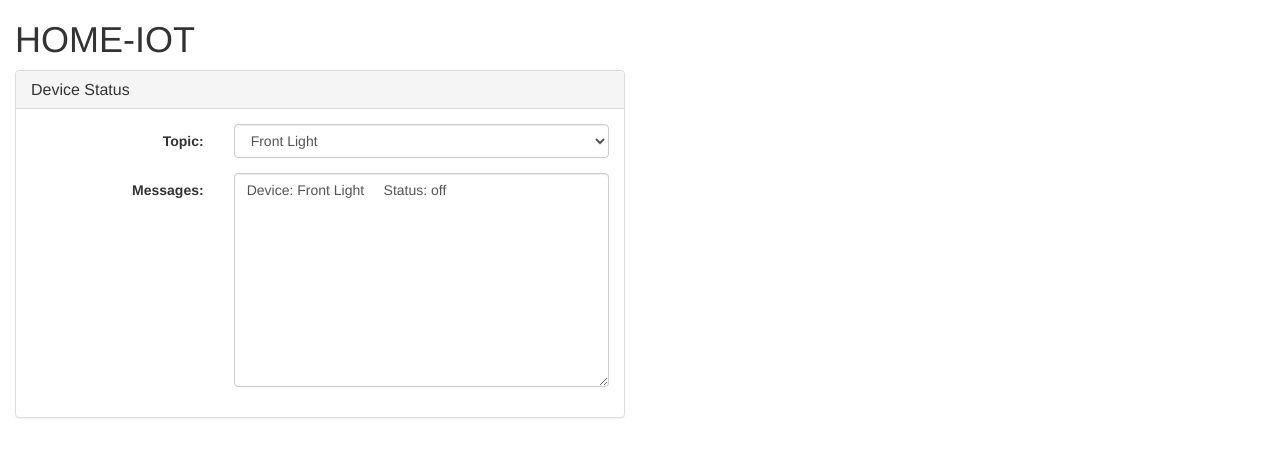
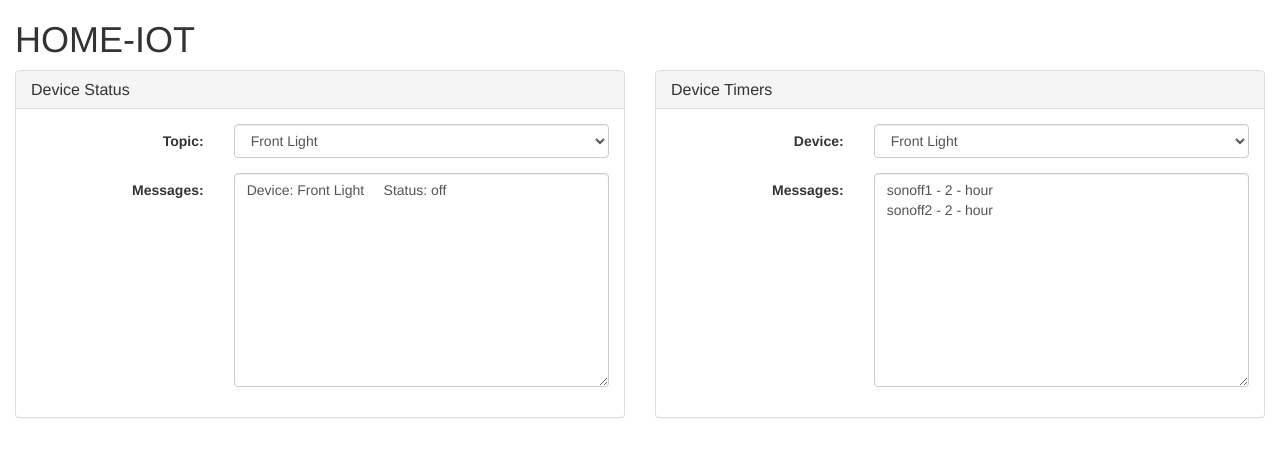
Before and after one commit to thachphongphong/home-iot, a Flask app: page /iot in a window 1280 px wide. Shown: the top 457 px of the page. Run offline with Flask 2, Linux system fonts and the light colour scheme; data comes from the database, SQL or seed files in the repository; both versions use the stored data as it was after the commit; parts of the project's set-up code (start-up, migrations or seed data) failed here and were passed over; some libraries are stand-ins or nearby versions.

Commit message:
dockerization app

```diff
--- a/app.py
+++ b/app.py
@@ -4,10 +4,19 @@ A small Test application to show how to use Flask-MQTT.
 import logging
 import eventlet
 import json
-from flask import Flask, render_template
+import schedule
+import time
+import os.path
+import configparser
+import sqlite3 as sql
+from flask import Flask, render_template, g, request
 from flask_mqtt import Mqtt
 from flask_socketio import SocketIO
 from flask_bootstrap import Bootstrap
+from threading import Thread
+
+BASE_DIR = os.path.dirname(os.path.abspath(__file__))
+DATABASE = os.path.join(BASE_DIR, "iot.db")
 
 # Blueprints
 from api.api import api
@@ -24,12 +33,15 @@ app.logger.debug('START IOT API')
 app.register_blueprint(api)
 
 # app.config['SECRET'] = 'my secret key'
+config = configparser.ConfigParser()
+config.read('config.ini')
+
 app.config['TEMPLATES_AUTO_RELOAD'] = True
-app.config['MQTT_BROKER_URL'] = 'localhost'
+app.config['MQTT_BROKER_URL'] = config['DEFAULT']['MQTT_BROKER_URL']
 app.config['MQTT_BROKER_PORT'] = 1883
 app.config['MQTT_CLIENT_ID'] = 'iot-home'
-app.config['MQTT_USERNAME'] = ''
-app.config['MQTT_PASSWORD'] = ''
+app.config['MQTT_USERNAME'] = config['DEFAULT']['MQTT_USERNAME']
+app.config['MQTT_PASSWORD'] = config['DEFAULT']['MQTT_PASSWORD']
 app.config['MQTT_KEEPALIVE'] = 5
 app.config['MQTT_TLS_ENABLED'] = False
 
@@ -40,16 +52,31 @@ mqtt = Mqtt(app)
 socketio = SocketIO(app)
 bootstrap = Bootstrap(app)
 
-def checkTopic(t):
-    return True
-    if t in topics:
+def checkDevice(d):
+    if d in devices:
         return True
     else:
         return False
 
+
+def get_db():
+    db = getattr(g, '_database', None)
+    if db is None:
+        db = g._database = sql.connect(DATABASE)
+    return db
+
+@app.teardown_appcontext
+def close_connection(exception):
+    db = getattr(g, '_database', None)
+    if db is not None:
+        db.close()
+
 @app.route('/iot')
 def index():
-    return render_template('index.html')
+    cur = get_db().cursor()
+    cur = cur.execute("select * from timer")
+    rows = cur.fetchall()
+    return render_template('index.html', timers=rows)
 
 
 # @socketio.on('publish')
@@ -119,16 +146,58 @@ def handle_mqtt_message(client, userdata, message):
 #     # print(level, buf)
 #     pass
 
-@mqtt.on_connect()
-def handle_connect(client, userdata, flags, rc):
-    for id in devices:
-        app.logger.debug("Subscribe device topic %s" % id)
-       # mqtt.subscribe("cmnd/"+id+"/power", 0)
-        mqtt.subscribe("stat/"+id+"/POWER", 0)
+# @mqtt.on_connect()
+# def handle_connect(client, userdata, flags, rc):
+#     #for id in devices:
+#        # app.logger.debug("Subscribe device topic %s" % id)
+#        # mqtt.subscribe("cmnd/"+id+"/power", 0)
+#        # mqtt.subscribe("stat/"+id+"/POWER", 0)
 
 @app.route('/home')
 def start():
     return 'IOT HOME PROJECT!'
 
+def timer_job():
+    app.logger.debug("I'm working...")
+
+@app.route('/api/v1.0/timer/<devId>/<int:timer>', methods=['POST'])
+def add_to_schedule(devId, timer=1):
+    if checkDevice(devId):
+        app.logger.debug(json.dumps(request.json))
+        # job = schedule.every()
+        # if count == 1:
+        #     if period == 'day':
+        #         job = job.day
+        #     elif period == 'hour':
+        #         job = job.hour
+        #     elif period == 'minute':
+        #         job = job.minute
+        #     elif period == 'second':
+        #         job = job.second
+        #     else:
+        #         return "Invalid period " + period
+        # else:
+        #     if period == 'day':
+        #         job = job.days
+        #     elif period == 'hour':
+        #         job = job.hours
+        #     elif period == 'minute':
+        #         job = job.minutes
+        #     elif period == 'second':
+        #         job = job.seconds
+        #     else:
+        #         return "Invalid period " + period
+        # job.do(timer_job)
+        return "OK"
+    else:
+        return "Device not found"
+
+def run_schedule():
+    while 1:
+        schedule.run_pending()
+        time.sleep(1)
+
 if __name__ == '__main__':
+    t = Thread(target=run_schedule)
+    t.start()
     socketio.run(app, host='0.0.0.0', use_reloader=True, debug=True)
--- a/templates/index.html
+++ b/templates/index.html
@@ -192,6 +192,37 @@
                 </div>
             </div>
         </div>
+        <div class="col-xs-6">
+            <div class="panel panel-default">
+                <div class="panel-heading">
+                    <h3 class="panel-title">Device Timers</h3>
+                </div>
+                <div class="panel-body">
+                    <div class="col-xs-12">
+                        <div class="row">
+                            <div class="form-horizontal">
+                                <div class="form-group">
+                                    <label class="control-label col-xs-4">Device: </label>
+                                    <div class="col-xs-8">
+                                        <select id="device" class="form-control">
+                                            <option value="sonoff1">Front Light</option>
+                                            <option value="sonoff2">2nd Floor Light</option>
+                                            <option value="sonoff-valve">Valve</option>
+                                        </select>
+                                    </div>
+                                </div>
+                                <div class="form-group">
+                                    <label class="control-label col-xs-4">Messages:</label>
+                                    <div class="col-xs-8">
+                                        <textarea id="timer" class="form-control" rows=10 >{% for timer in timers %}{{timer[0]}} - {{timer[1]}} - {{timer[2]}}&#13;&#10;{% endfor %}</textarea>
+                                    </div>
+                                </div>
+                            </div>
+                        </div>
+                    </div>
+                </div>
+            </div>
+        </div>
     </div>
 </div>
 {% endblock %}
```
Also changed, not shown: requirements.txt (+11 -3 lines), README.MD, iot.db (added), 3 other files.
